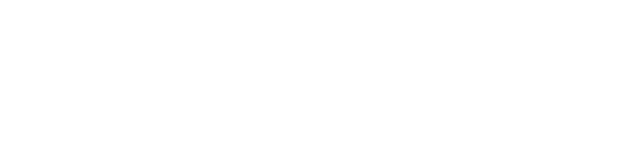
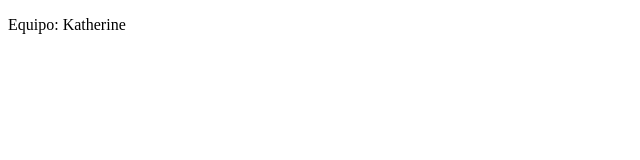
Before and after one commit to katherinepedreira/practico-git-cli, a plain HTML site: page index.html in a window 1280 px wide. Shown: the whole page, without its empty margins (0-640 px from the left). Drawn offline with Linux system fonts and the light colour scheme.

Commit message:
Update index.html (equipo)

```diff
--- a/index.html
+++ b/index.html
@@ -1 +1,2 @@
 <!doctype html><title>CLI</title>
+<p>Equipo: Katherine</p>
```
